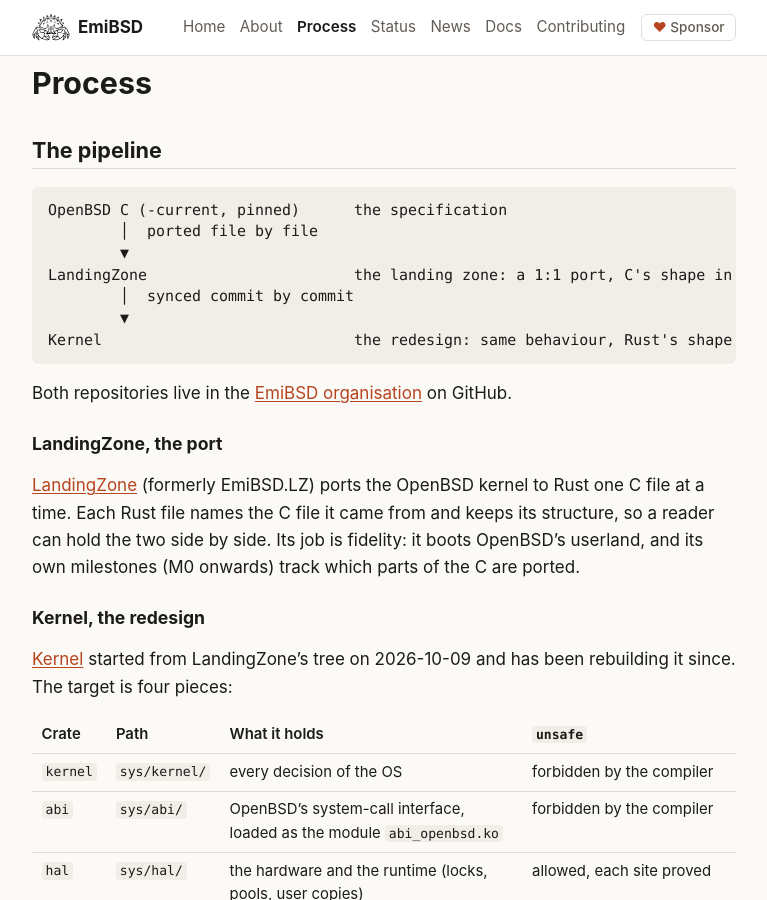
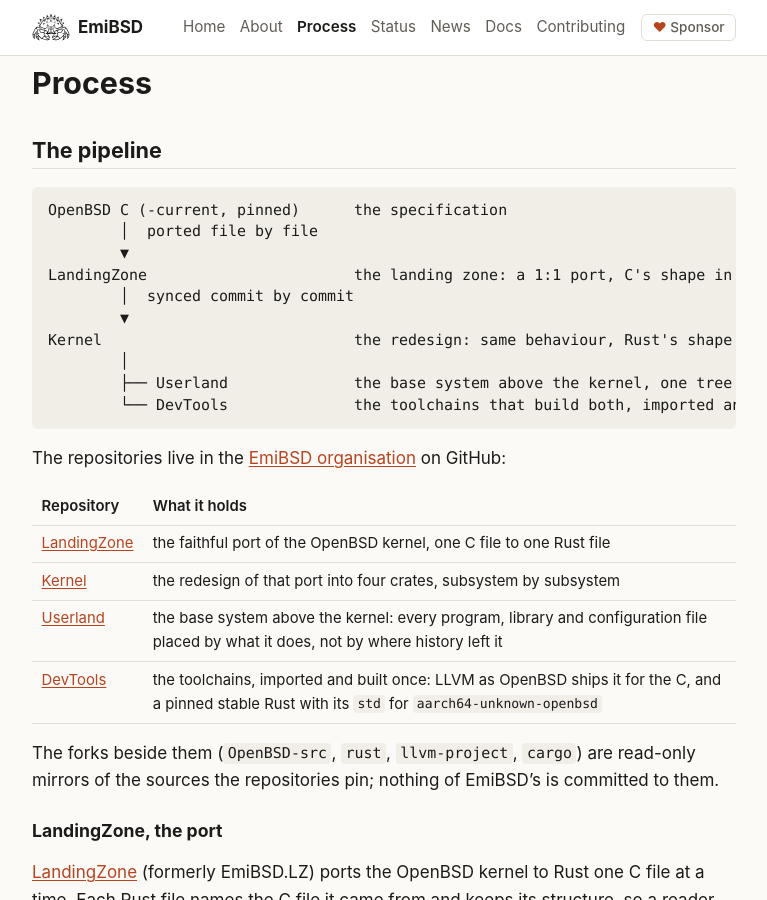
Before and after one commit to EmiBSD/Portal, a Jekyll site: the page built from process.md, in a window 1280 px wide and 900 px high. Shown: the whole window, without its empty margins (256-1023 px from the left). Built offline with Jekyll 4.4.1, drawn with Linux system fonts in a browser that asks for light colours; some of the changed text lies outside the part shown.

Commit message:
pages: Userland and DevTools beside LandingZone and Kernel
Process gains the two repositories in the pipeline diagram, a table of the four
with the forks as read-only mirrors, and a section each; About presents them
around the kernel's two stages; Contributing's FAQ answers "why several
repositories". _config.yml carries their URLs. Userland is described by its
shape, not its content, which is still being decided.

Co-Authored-By: Claude Fable 5.1 <noreply@anthropic.com>

````diff
--- a/_config.yml
+++ b/_config.yml
@@ -13,6 +13,9 @@ timezone: UTC
 
 repo: https://github.com/EmiBSD/Kernel
 repo_lz: https://github.com/EmiBSD/LandingZone
+repo_userland: https://github.com/EmiBSD/Userland
+repo_devtools: https://github.com/EmiBSD/DevTools
+repo_org: https://github.com/EmiBSD
 
 markdown: kramdown
 kramdown:
--- a/process.md
+++ b/process.md
@@ -1,6 +1,6 @@
 ---
 title: Process
-description: The EmiBSD pipeline - LandingZone as the 1:1 port, Kernel as the redesigned system, the migration agents, and how the work to optimise is chosen.
+description: The EmiBSD pipeline - LandingZone as the 1:1 port, Kernel as the redesigned system, Userland and DevTools around it, the migration agents, and how the work to optimise is chosen.
 ---
 # Process
 
@@ -14,9 +14,22 @@ LandingZone                       the landing zone: a 1:1 port, C's shape in Rus
         │  synced commit by commit
         ▼
 Kernel                            the redesign: same behaviour, Rust's shape inside
+        │
+        ├── Userland              the base system above the kernel, one tree ordered by purpose
+        └── DevTools              the toolchains that build both, imported and built once
 ```
 
-Both repositories live in the [EmiBSD organisation](https://github.com/EmiBSD) on GitHub.
+The repositories live in the [EmiBSD organisation]({{ site.repo_org }}) on GitHub:
+
+| Repository | What it holds |
+|---|---|
+| [LandingZone]({{ site.repo_lz }}) | the faithful port of the OpenBSD kernel, one C file to one Rust file |
+| [Kernel]({{ site.repo }}) | the redesign of that port into four crates, subsystem by subsystem |
+| [Userland]({{ site.repo_userland }}) | the base system above the kernel: every program, library and configuration file placed by what it does, not by where history left it |
+| [DevTools]({{ site.repo_devtools }}) | the toolchains, imported and built once: LLVM as OpenBSD ships it for the C, and a pinned stable Rust with its `std` for `aarch64-unknown-openbsd` |
+
+The forks beside them (`OpenBSD-src`, `rust`, `llvm-project`, `cargo`) are read-only mirrors of
+the sources the repositories pin; nothing of EmiBSD's is committed to them.
 
 ### LandingZone, the port
 
@@ -44,6 +57,23 @@ narrow, registered bridge, never a direct call.
 LandingZone keeps porting after the split. Every LandingZone commit is triaged in Kernel: applied, re-implemented in
 the new shape, already covered by the redesign, or not applicable, with the reason recorded.
 A security fix is never skipped silently.
+
+### Userland, the base system
+
+[Userland]({{ site.repo_userland }}) is where the system above the kernel takes shape. Its one
+decision so far is order: OpenBSD's tree grew by accretion (`bin`, `sbin`, `usr.bin`, `usr.sbin`,
+`libexec`, programs side by side with no grouping); Userland's tree places every one of them by
+what it does, with a catalogue that maps each OpenBSD program to exactly one place. Its shape is
+settled; its content is at the start. Until it boots, the system runs OpenBSD's own userland,
+built unmodified from the pinned source.
+
+### DevTools, the toolchains
+
+[DevTools]({{ site.repo_devtools }}) holds what compiles the rest, all of it imported, nothing
+written: LLVM as OpenBSD ships it, with OpenBSD's patches, for the C; and rust-lang/rust at a
+pinned stable tag, built with its own LLVM, so that `aarch64-unknown-openbsd`, a tier 3 target,
+gets its standard library from a stable release's source without nightly. Built once, released
+as artifacts the other repositories consume.
 
 ### Provenance
 
````
Also changed, not shown: about.md (+6 -1 lines), contributing.md (+2 -2 lines).
